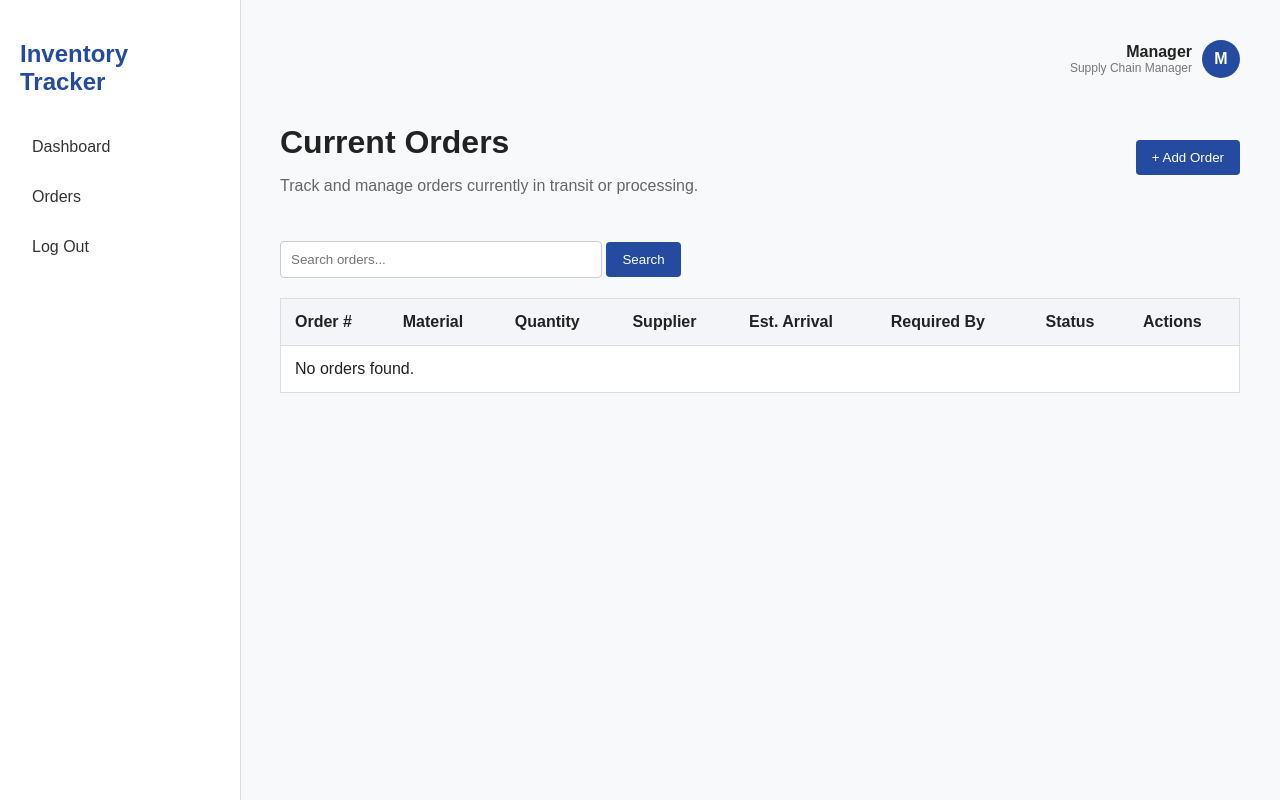
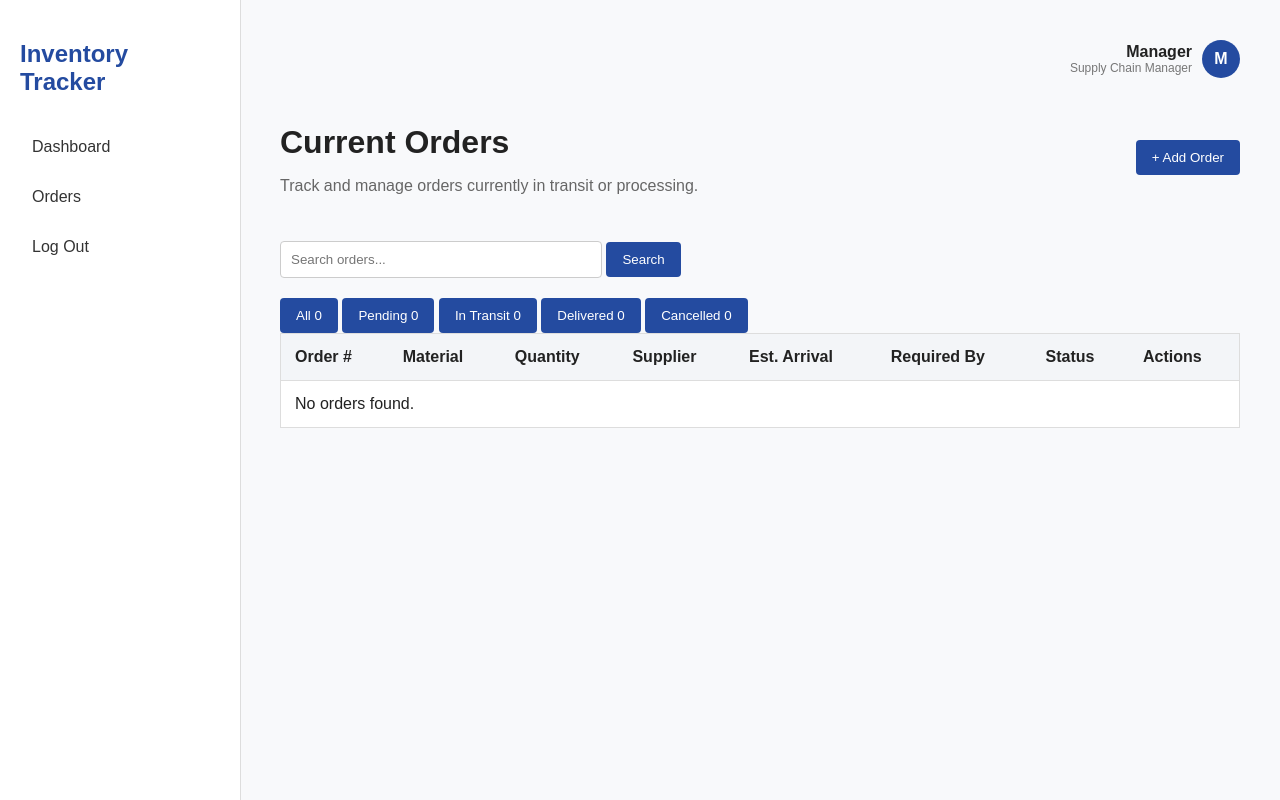
Before and after one commit to HollyMGriffin/Supply-Chain-, a Flask app: page /orders in a window 1280 px wide. Run offline with Flask 3, Linux system fonts and the light colour scheme; data that the repository does not hold is empty.

Commit message:
Add files via upload

```diff
--- a/templates/orders.html
+++ b/templates/orders.html
@@ -13,6 +13,24 @@
 <div class="search">
   <input type="text" placeholder="Search orders..." />
   <button>Search</button>
+</div>
+
+<div class="status-tabs" id="statusTabs" role="tablist">
+  <button class="status-tab active" data-status="All" role="tab" aria-selected="true">
+    All <span class="tab-count" id="countAll">0</span>
+  </button>
+  <button class="status-tab" data-status="Pending" role="tab" aria-selected="false">
+    Pending <span class="tab-count" id="countPending">0</span>
+  </button>
+  <button class="status-tab" data-status="In Transit" role="tab" aria-selected="false">
+    In Transit <span class="tab-count" id="countInTransit">0</span>
+  </button>
+  <button class="status-tab" data-status="Delivered" role="tab" aria-selected="false">
+    Delivered <span class="tab-count" id="countDelivered">0</span>
+  </button>
+  <button class="status-tab" data-status="Canceled" role="tab" aria-selected="false">
+    Cancelled <span class="tab-count" id="countCanceled">0</span>
+  </button>
 </div>
 
 <table id="ordersTable">
```
